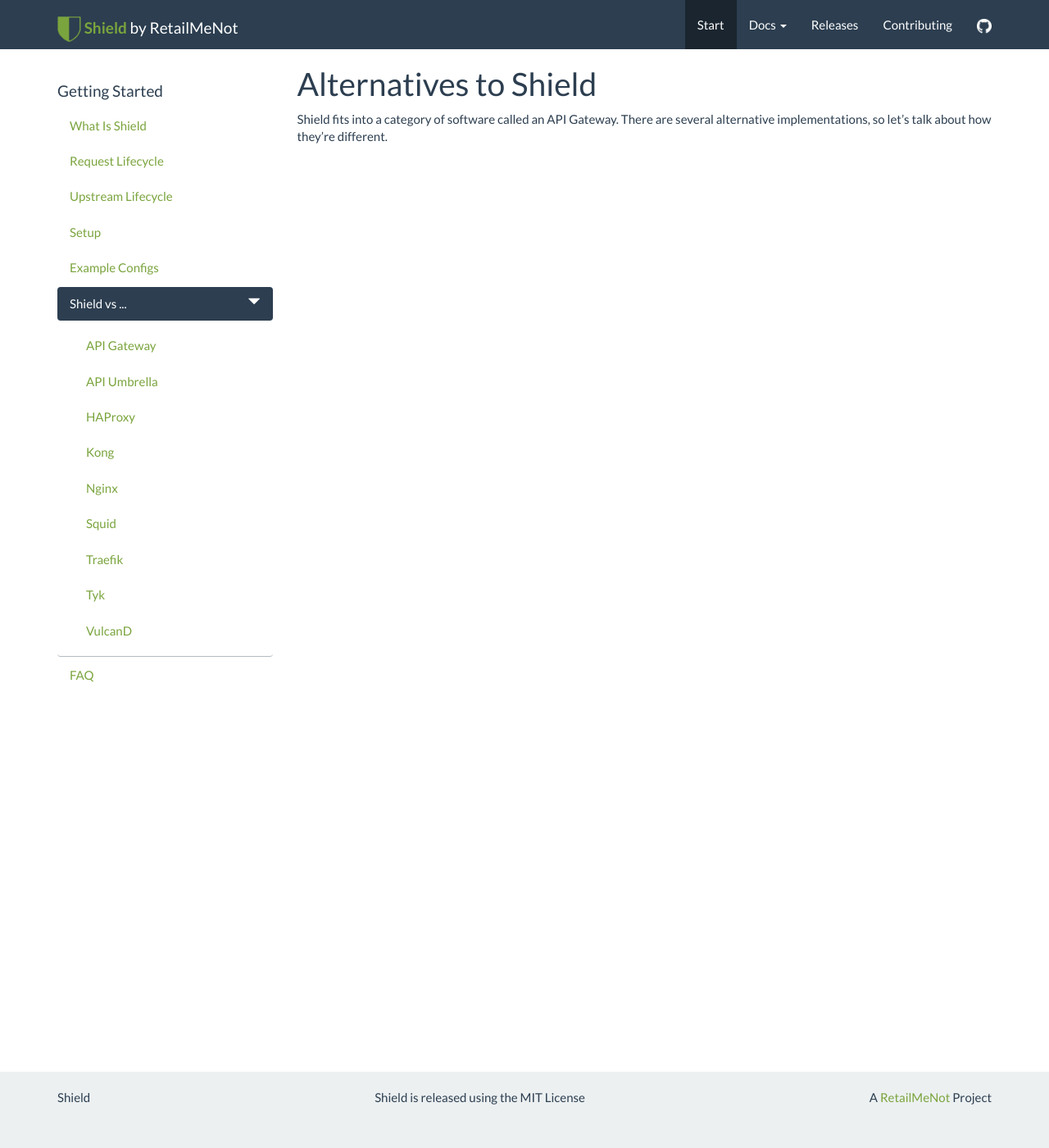
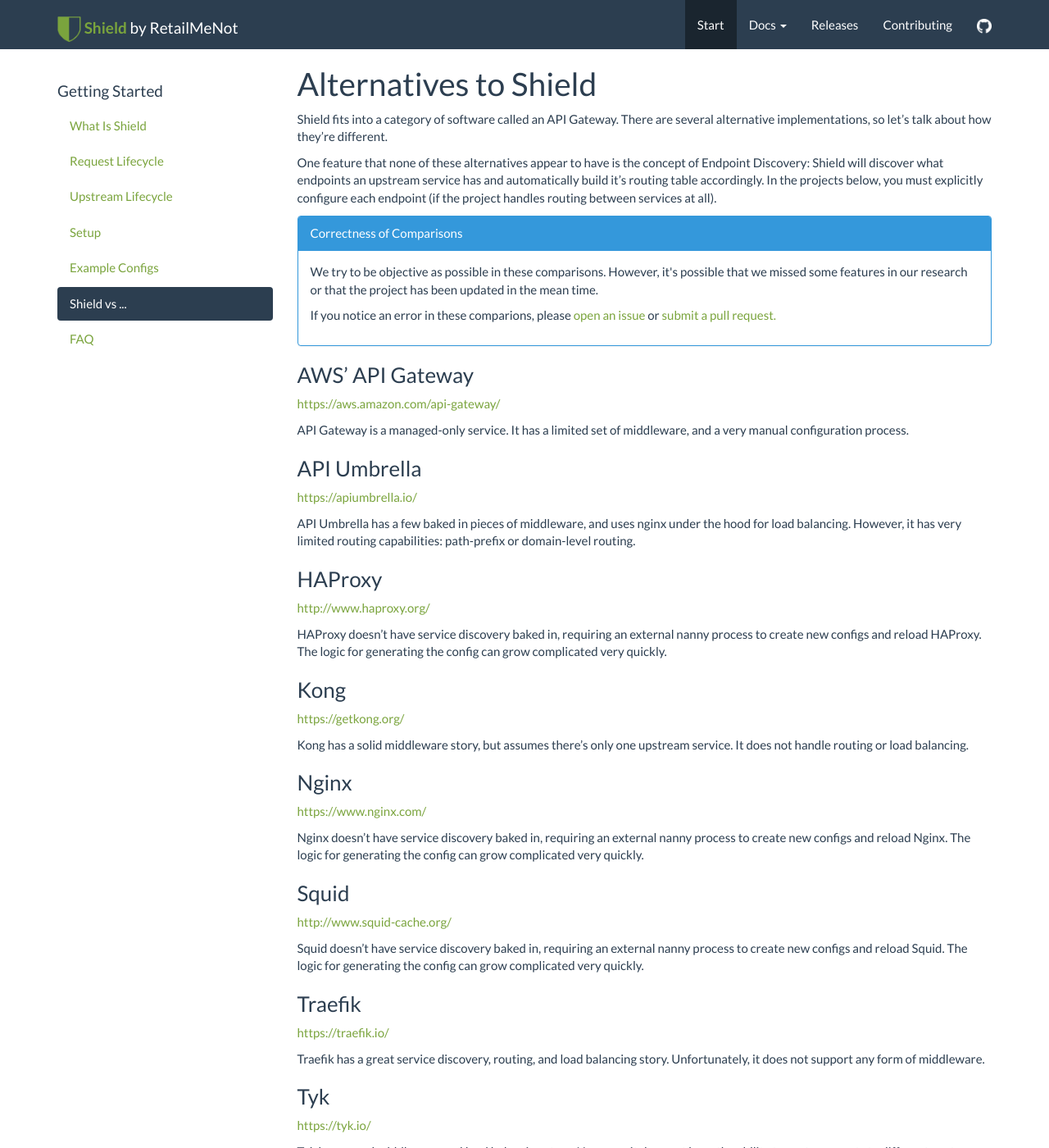
Before and after one commit to RetailMeNot/shield, a Jekyll site: the page built from docs/start/alternatives.md, in a window 1280 px wide and 1400 px high. Shown: the whole window at 82% size. Built offline with Jekyll 4.4.1, drawn with Linux system fonts in a browser that asks for light colours; some of the changed text lies outside the part shown.

Commit message:
Docs: Alternative options

```diff
--- a/docs/_includes/header.html
+++ b/docs/_includes/header.html
@@ -14,6 +14,15 @@
     <![endif]-->
 </head>
 <body>
+<script>
+    (function(i,s,o,g,r,a,m){i['GoogleAnalyticsObject']=r;i[r]=i[r]||function(){
+                (i[r].q=i[r].q||[]).push(arguments)},i[r].l=1*new Date();a=s.createElement(o),
+            m=s.getElementsByTagName(o)[0];a.async=1;a.src=g;m.parentNode.insertBefore(a,m)
+    })(window,document,'script','https://www.google-analytics.com/analytics.js','ga');
+
+    ga('create', 'UA-37362713-2', 'auto');
+    ga('send', 'pageview');
+</script>
 <nav class="navbar navbar-default navbar-static-top">
     <div class="container">
         <div class="navbar-header">
--- /dev/null
+++ b/docs/start/alternatives.md
@@ -0,0 +1,91 @@
+---
+layout: start
+title: Alternatives
+activeTab: start
+activePill: alternatives
+---
+# Alternatives to Shield
+
+Shield fits into a category of software called an API Gateway.  There are several
+alternative implementations, so let's talk about how they're different.
+
+One feature that none of these alternatives appear to have is the concept of Endpoint Discovery:  Shield will
+discover what endpoints an upstream service has and automatically build it's routing table accordingly.  In the projects
+below, you must explicitly configure each endpoint (if the project handles routing between services at all).
+
+<div class="panel panel-info">
+  <div class="panel-heading">Correctness of Comparisons</div>
+  <div class="panel-body">
+    <p>
+        We try to be objective as possible in these comparisons.  However, it's possible that we missed some features in
+        our research or that the project has been updated in the mean time.
+    </p>
+    <p>
+        If you notice an error in these comparions, please <a href="https://github.com/RetailMeNot/shield/issues">open
+        an issue</a> or <a href="https://github.com/RetailMeNot/shield/pulls">submit a pull request.</a>
+    </p>
+  </div>
+</div>
+
+
+### AWS' API Gateway
+
+[https://aws.amazon.com/api-gateway/](https://aws.amazon.com/api-gateway/)
+
+API Gateway is a managed-only service.  It has a limited set of middleware, and a very manual configuration process.
+
+### API Umbrella
+
+[https://apiumbrella.io/](https://apiumbrella.io/)
+
+API Umbrella has a few baked in pieces of middleware, and uses nginx under the hood for load balancing.  However, it has
+very limited routing capabilities: path-prefix or domain-level routing.
+
+### HAProxy
+
+[http://www.haproxy.org/](http://www.haproxy.org/)
+
+HAProxy doesn't have service discovery baked in, requiring an external nanny process to create new configs and reload
+HAProxy.  The logic for generating the config can grow complicated very quickly.
+
+### Kong
+
+[https://getkong.org/](https://getkong.org/)
+
+Kong has a solid middleware story, but assumes there's only one upstream service.  It does not handle routing or
+load balancing.
+
+### Nginx
+
+[https://www.nginx.com/](https://www.nginx.com/)
+
+Nginx doesn't have service discovery baked in, requiring an external nanny process to create new configs and reload
+Nginx.  The logic for generating the config can grow complicated very quickly.
+
+### Squid
+
+[http://www.squid-cache.org/](http://www.squid-cache.org/)
+
+Squid doesn't have service discovery baked in, requiring an external nanny process to create new configs and reload
+Squid.  The logic for generating the config can grow complicated very quickly.
+
+### Traefik
+
+[https://traefik.io/](https://traefik.io/)
+
+Traefik has a great service discovery, routing, and load balancing story.  Unfortunately, it does not support any form
+of middleware.
+
+### Tyk
+
+[https://tyk.io/](https://tyk.io/)
+
+Tyk has a good middleware and load balancing story. However, it does not have the ability to route requests to different
+upstream services.
+
+### VulcanD
+
+[http://vulcand.github.io/](http://vulcand.github.io/)
+
+VulcanD has a great load balancing story and a good routing story. It has the concept of middleware, but you must
+rebuild from source after writing your own in Go.
```
Also changed, not shown: docs/_data/start_menu.yml (+0 -27 lines), docs/_releases/snapshot.md (renamed from docs/_releases/SNAPSHOT.md, +3 -0 lines), docs/start/alternatives/api_gateway.md (deleted, +0 -10 lines), docs/start/alternatives/api_umbrella.md (deleted, +0 -10 lines), docs/start/alternatives/haproxy.md (deleted, +0 -10 lines), docs/start/alternatives/index.md (deleted, +0 -10 lines), docs/start/alternatives/kong.md (deleted, +0 -10 lines), docs/start/alternatives/nginx.md (deleted, +0 -10 lines), docs/start/alternatives/squid.md (deleted, +0 -10 lines), docs/start/alternatives/traefik.md (deleted, +0 -10 lines), docs/start/alternatives/tyk.md (deleted, +0 -10 lines), docs/start/alternatives/vulcand.md (deleted, +0 -10 lines), docs/start/lifecycle/endpoint_sorting.md (+9 -0 lines), docs/start/overview.md (+20 -2 lines), 1 more files.
